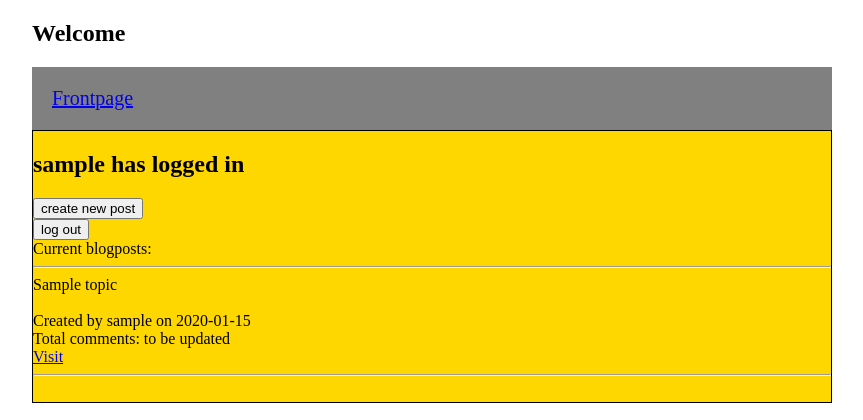
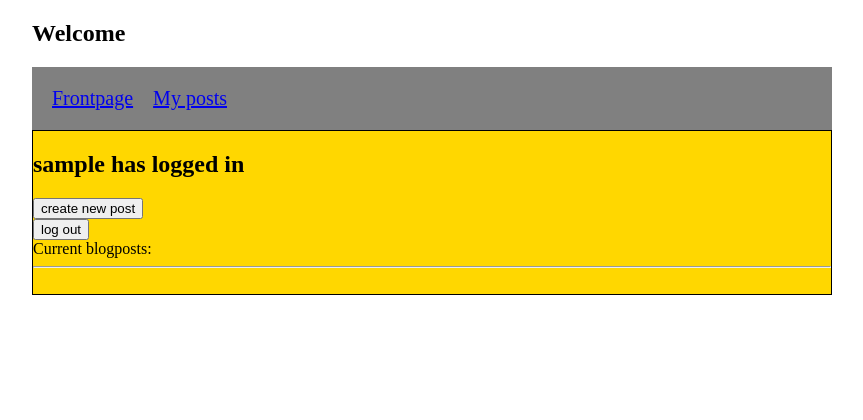
Before and after one commit to Iltsukka/Keskustelu-blogi-sovellus, a Flask app: template templates/index.html in a window 1280 px wide. Shown: the top 420 px of the page, without its empty margins (208-1071 px from the left). Run offline with Flask 3, Linux system fonts and the light colour scheme; the visitor is signed in with stand-in values (Sample User, id 1); the template is opened without the code that fills it: most values are stand-ins (such as "Sample title", 1, 10 or a date in 2020).

Commit message:
Add route for delete, modify templates to show only blogs marked visible

```diff
--- a/app.py
+++ b/app.py
@@ -118,3 +118,24 @@ def add_comment(id):
         return redirect(f"/visit/{id}")
     else:
         return render_template('error.html', error_message='Only logged in users can send comments')
+
+@app.route('/user_posts')
+def user_posts():
+    username = session['username']
+    if username:
+        sql = text('SELECT * FROM blogs WHERE username=:username')
+        result = db.session.execute(sql, {"username":username})
+        blogs = result.fetchall()
+        return render_template('user_posts.html', blogs=blogs)
+    else:
+        return render_template('error.html', error_message='Action only allowed for users logged in')
+
+@app.route('/delete_blog/<int:id>', methods=['POST'])
+def delete_blog(id):
+    try:
+        sql = text('UPDATE blogs SET visible=FALSE WHERE id=:id')
+        db.session.execute(sql, {'id':id})
+        db.session.commit()
+        return redirect('/user_posts')
+    except:
+        return render_template('error.html', error_message='Blog could not be deleted')
--- a/templates/index.html
+++ b/templates/index.html
@@ -18,6 +18,7 @@
     Current blogposts:
     <hr>
     {% for blog in blogs %}
+    {% if blog.visible == true %}
     {{blog.topic}}
     <br>
     <br>
@@ -26,6 +27,7 @@
     <br>
     <a href="/visit/{{blog.id}}">Visit</a>
     <hr>
+    {% endif %}
     {% endfor %}
 </div>
 <br>
--- a/templates/layout.html
+++ b/templates/layout.html
@@ -13,6 +13,7 @@
     {% if session.username %}
     <nav>
         <li><a href="/">Frontpage</a></li>
+        <li><a href="/user_posts">My posts</a></li>
     </nav>
     {% endif %}
     <div class="content">
```
